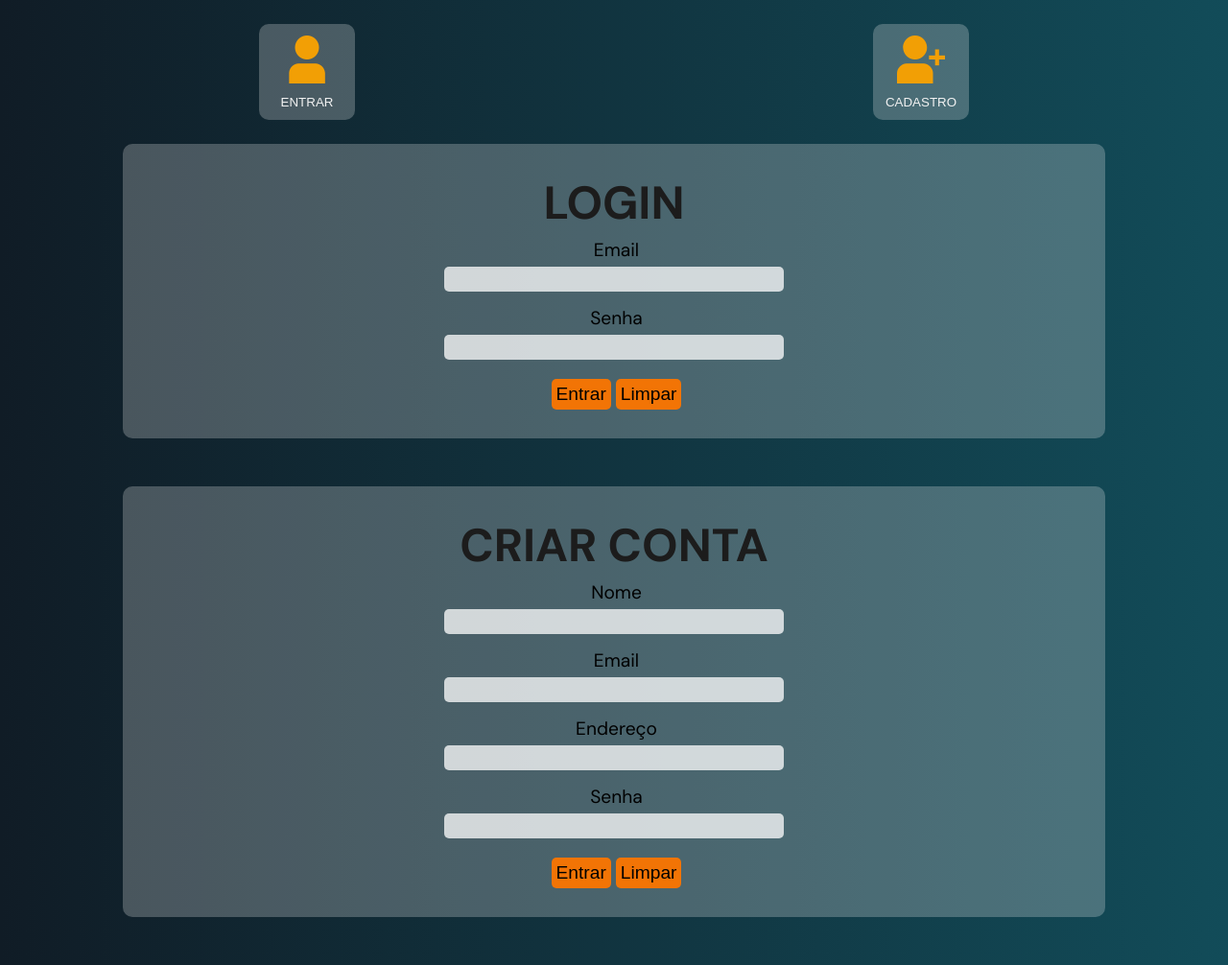
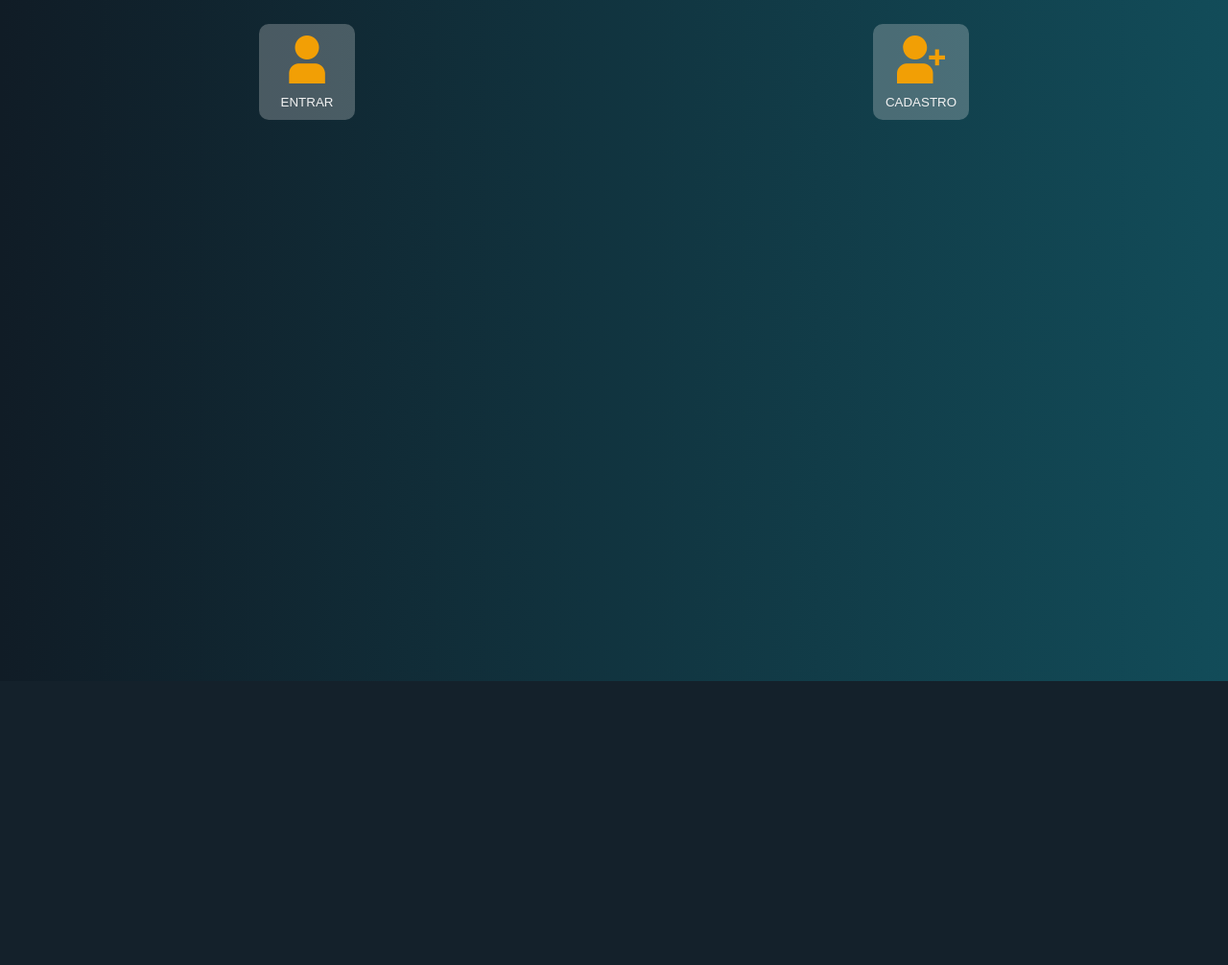
Before and after one commit to alexandreraminelli/GetTron, a PHP site: page /conta.php in a window 1280 px wide. Shown: the part 90-1096 px from the top of the page at 96% size. After the commit the page ends 800 px from the top, so only its background shows below. Run offline with PHP 8.4, Linux system fonts and the light colour scheme; some libraries are stand-ins or nearby versions.

Commit message:
Script de login.php - parte 2

```diff
--- a/assets/styles/style-login.css
+++ b/assets/styles/style-login.css
@@ -47,9 +47,8 @@ body {
   background-color: rgba(242, 242, 242, 0.25);
   padding: 30px;
   border-radius: 10px;
-  margin-bottom: 50px;
 
-  display: flex;
+  display: none;
   justify-content: center;
   flex-direction: column;
 }
```
Also changed, not shown: conta.php (indentation only).
